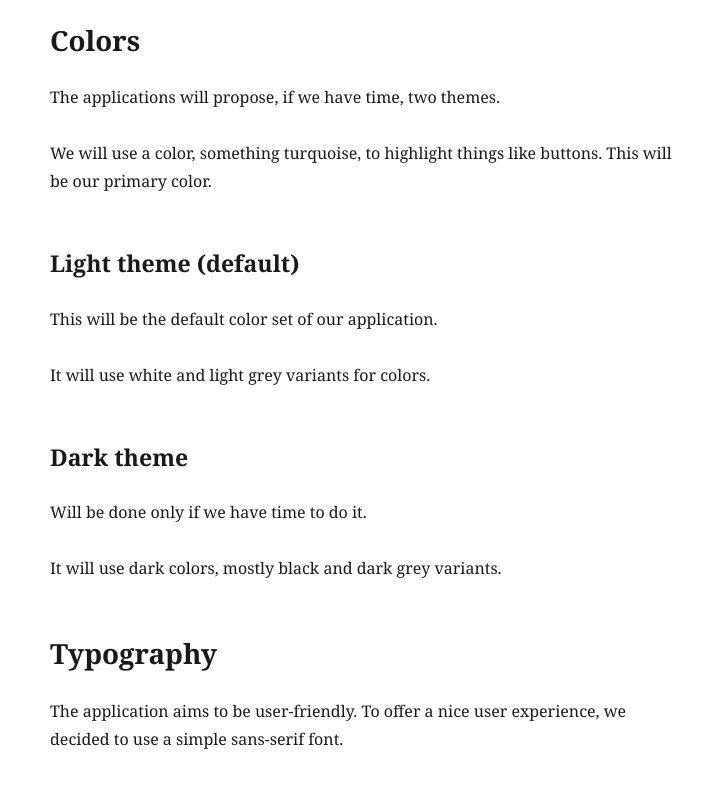
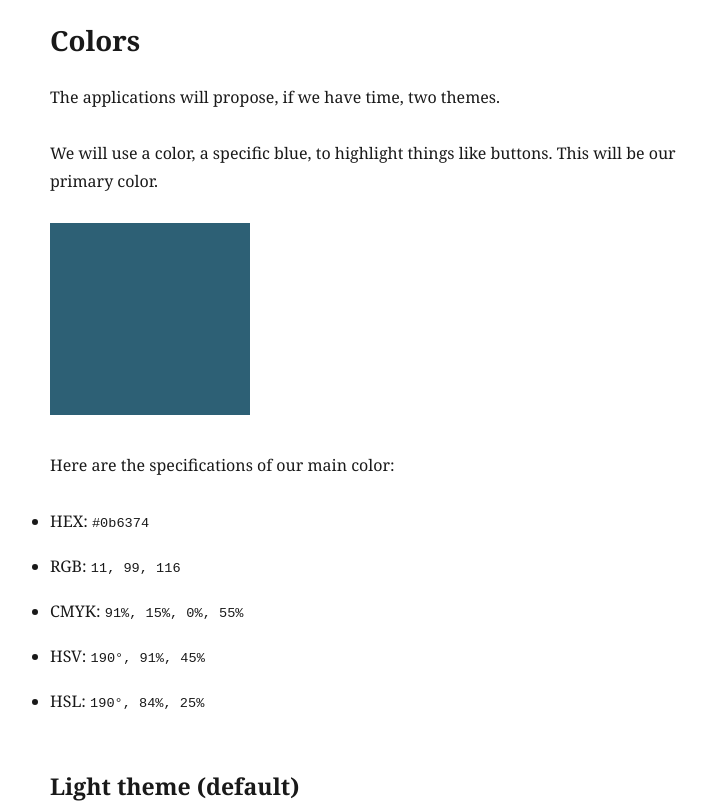
Before and after one commit to projet-m2-siris-unistra/chatalk, a Gatsby site in the folder blog/: page /graphic-charter/ in a window 1280 px wide. Shown: the part 1060-1863 px from the top of the page, without its empty margins (275-981 px from the left). Built offline with nearby package versions, Linux system fonts and the light colour scheme; Gatsby itself is replaced by a stand-in of ours; some packages are replaced by stand-ins of ours.

Commit message:
blog: update "graphic-charter" to specify icons, typography and main color

```diff
--- a/blog/content/blog/graphic-charter/index.md
+++ b/blog/content/blog/graphic-charter/index.md
@@ -19,8 +19,17 @@ There are six mustaches representing the six members of the group for this proje
 
 The applications will propose, if we have time, two themes.
 
-We will use a color, something turquoise, to highlight things like buttons.
+We will use a color, a specific blue, to highlight things like buttons.
 This will be our primary color.
+
+![Primary color](0a6375.png)
+
+Here are the specifications of our main color:
+- HEX: `#0b6374`
+- RGB: `11, 99, 116`
+- CMYK: `91%, 15%, 0%, 55%`
+- HSV: `190°, 91%, 45%`
+- HSL: `190°, 84%, 25%`
 
 ### Light theme (default)
 
@@ -39,6 +48,14 @@ It will use dark colors, mostly black and dark grey variants.
 The application aims to be user-friendly.
 To offer a nice user experience, we decided to use a simple sans-serif font.
 
+We choosed the [Roboto](https://fonts.google.com/specimen/Roboto) font.
+
+![Preview of the Roboto font](roboto-preview.png)
+
 ## Icons
 
 We will use the icons provided by the Material Design here: https://material.io/resources/icons/.
+
+To give you an idea of what kind of icons they provide, here is a sample of some of their icons:
+
+![Some icons of Material Design](material-icons.png)
```
Also changed, not shown: blog/content/blog/graphic-charter/0a6375.png (added), blog/content/blog/graphic-charter/material-icons.png (added), blog/content/blog/graphic-charter/roboto-preview.png (added).
